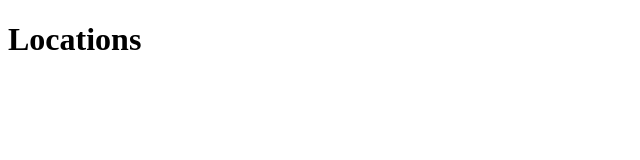
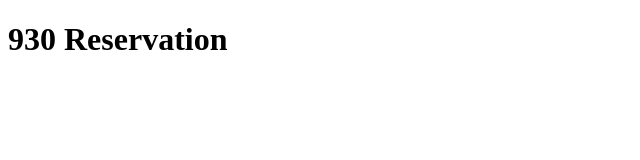
Before and after one commit to shoemjoh/930-res, a plain HTML site: page index.html in a window 1280 px wide. Shown: the whole page, without its empty margins (0-640 px from the left). Drawn offline with Linux system fonts and the light colour scheme.

Commit message:
Updated header

```diff
--- a/index.html
+++ b/index.html
@@ -6,7 +6,7 @@
 </head>
 
 <body>
-    <h1>Locations</h1>
+    <h1>930 Reservation</h1>
 </body>
 
 </html>
```
